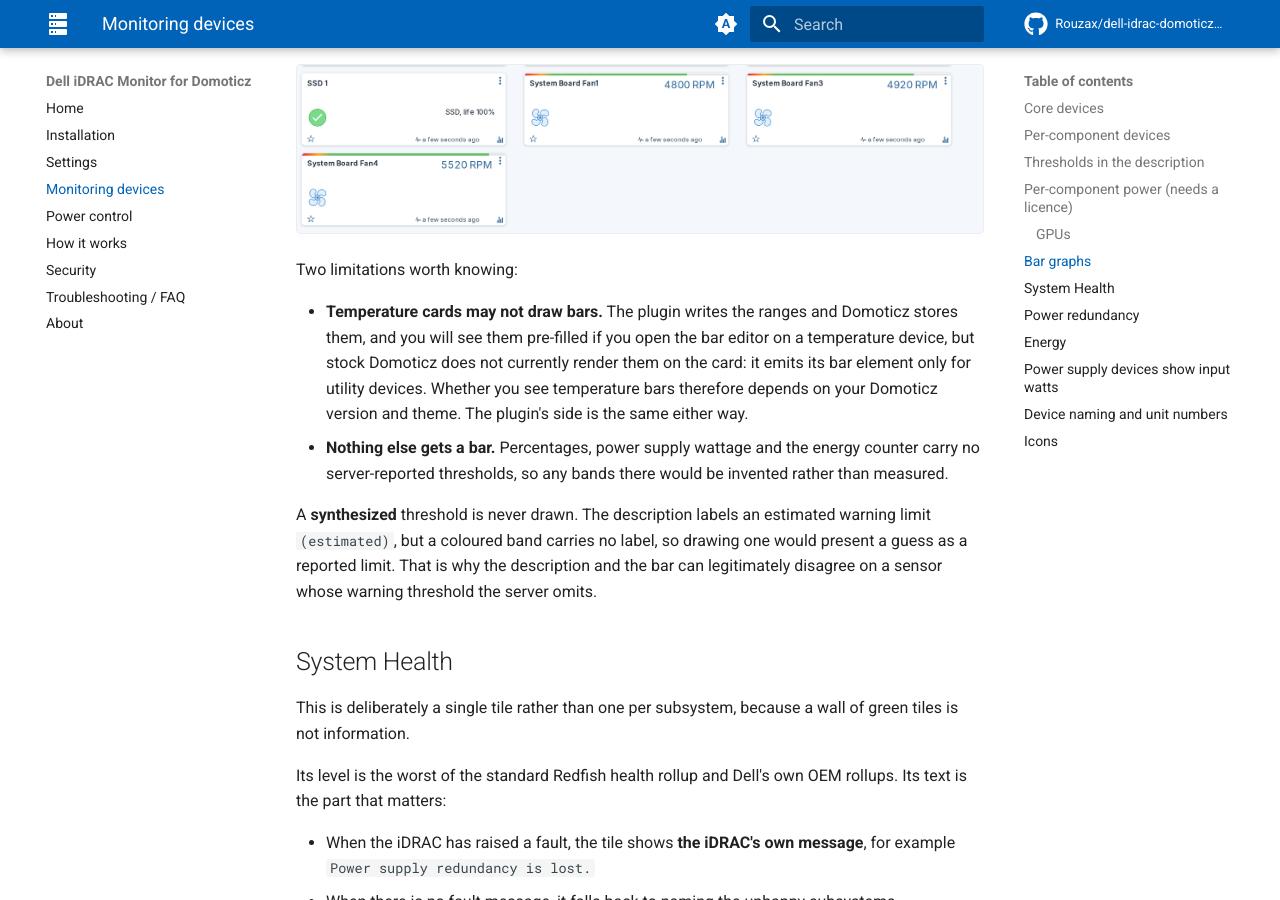
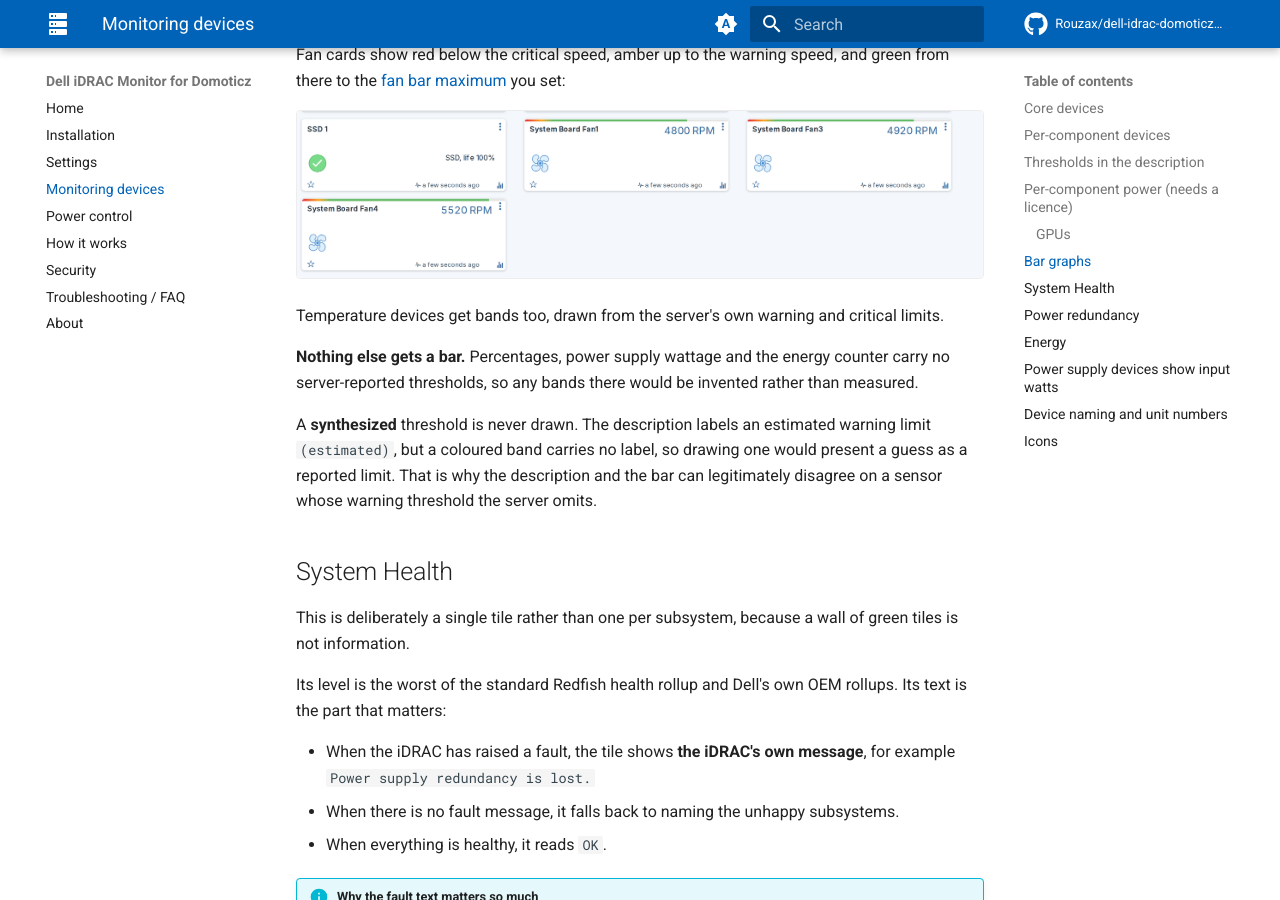
Before and after one commit to Rouzax/dell-idrac-domoticz-plugin, an MkDocs documentation site: the page built from docs/devices.md, in a window 1280 px wide and 900 px high, scrolled down 4777 px. Built offline with MkDocs 1.6.1 and Material for MkDocs 9.7.7, drawn with Linux system fonts in a browser that asks for light colours; comment, search, counter and statistics services are not loaded; some of the changed text lies outside the part shown.

Commit message:
fix: retract a wrong finding about temperature bars, and add FPGA power
I reported that Domoticz stores temperature bar ranges but never draws them,
and filed it upstream. That was wrong, and the method was the problem: I
grepped the core for "dz-bar", got no hit in temperature_widget.html, and
treated a negative grep as proof. The element is called dz-temp-bar, which
does not contain the string I searched for. It sits at line 47 of that
template, and the dzTempBar directive (dzBar.js:321) wraps dz-bar and reads
parseRangesForKey(device.Color, key), which is exactly the keyed format this
plugin writes. Core has emitted it since 06b83a195.

The reason no bars appeared was the theme, which has since been fixed on the
Machinon side. The upstream todo entry is withdrawn, and the documentation no
longer tells users that temperature bars may not render.

Separately, FPGA power is now exposed as a sixth per-component device. It
reads zero on the development machine, which is why it was left out
originally, but a third server's capture reports 43 W, so it is real hardware
draw rather than a permanently dead tile. The existing rule still applies: a
metric the server does not report at all creates no device, while a reported
zero is a value and is shown.

355 tests pass, ruff and format clean, pyright reports no errors, vulture
clean at 80% confidence.

```diff
--- a/docs/devices.md
+++ b/docs/devices.md
@@ -126,15 +127,10 @@
 
 ![Fan devices with their threshold bars](assets/fan-bars.png)
 
-Two limitations worth knowing:
+Temperature devices get bands too, drawn from the server's own warning and critical limits.
 
-- **Temperature cards may not draw bars.** The plugin writes the ranges and Domoticz stores them,
-  and you will see them pre-filled if you open the bar editor on a temperature device, but stock
-  Domoticz does not currently render them on the card: it emits its bar element only for utility
-  devices. Whether you see temperature bars therefore depends on your Domoticz version and theme.
-  The plugin's side is the same either way.
-- **Nothing else gets a bar.** Percentages, power supply wattage and the energy counter carry no
-  server-reported thresholds, so any bands there would be invented rather than measured.
+**Nothing else gets a bar.** Percentages, power supply wattage and the energy counter carry no
+server-reported thresholds, so any bands there would be invented rather than measured.
 
 A **synthesized** threshold is never drawn. The description labels an estimated warning limit
 `(estimated)`, but a coloured band carries no label, so drawing one would present a guess as a
--- a/planner.py
+++ b/planner.py
@@ -29,6 +29,7 @@
 UNIT_STORAGE_POWER = 16
 UNIT_FAN_POWER = 17
 UNIT_PCIE_POWER = 18
+UNIT_FPGA_POWER = 19
 
 # Domoticz built-in icon ids. The plugin API's Image= sets the CustomImage column
 # (hardware/plugins/PythonObjectEx.cpp), and domoticz_api applies it only when a unit is CREATED,
@@ -144,6 +145,7 @@
     (UNIT_STORAGE_POWER, "TotalStoragePower", "Storage Power"),
     (UNIT_FAN_POWER, "TotalFanPower", "Fan Power"),
     (UNIT_PCIE_POWER, "TotalPciePower", "PCIe Power"),
+    (UNIT_FPGA_POWER, "TotalFPGAPower", "FPGA Power"),
 )
 
 _TEMP_UNITS = {
--- a/plugin.py
+++ b/plugin.py
@@ -189,6 +189,7 @@
         "TotalStoragePower",
         "TotalFanPower",
         "TotalPciePower",
+        "TotalFPGAPower",
     }
 )
 # A machine managed by OpenManage can expose a dozen reports, several of them large (SMART data,
```
Also changed, not shown: other parts of docs/devices.md (+1 -0 lines), README.md (+4 -6 lines), 1 other file.
